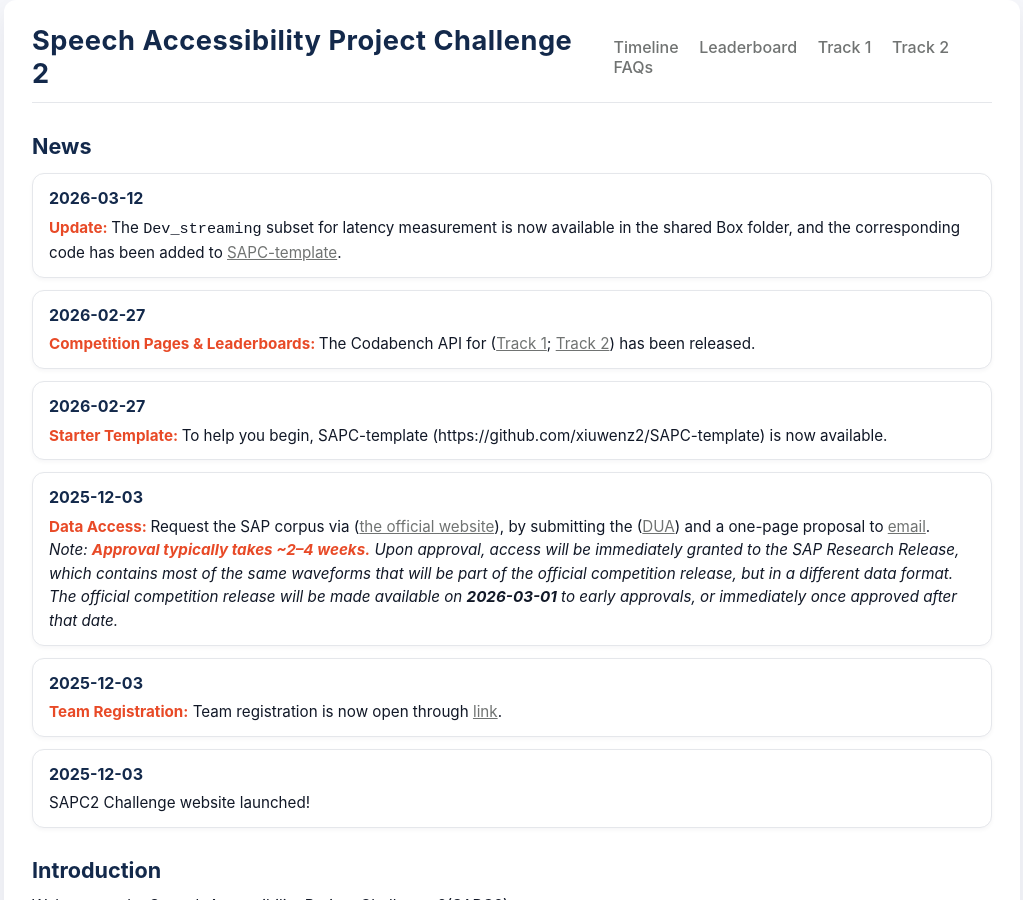
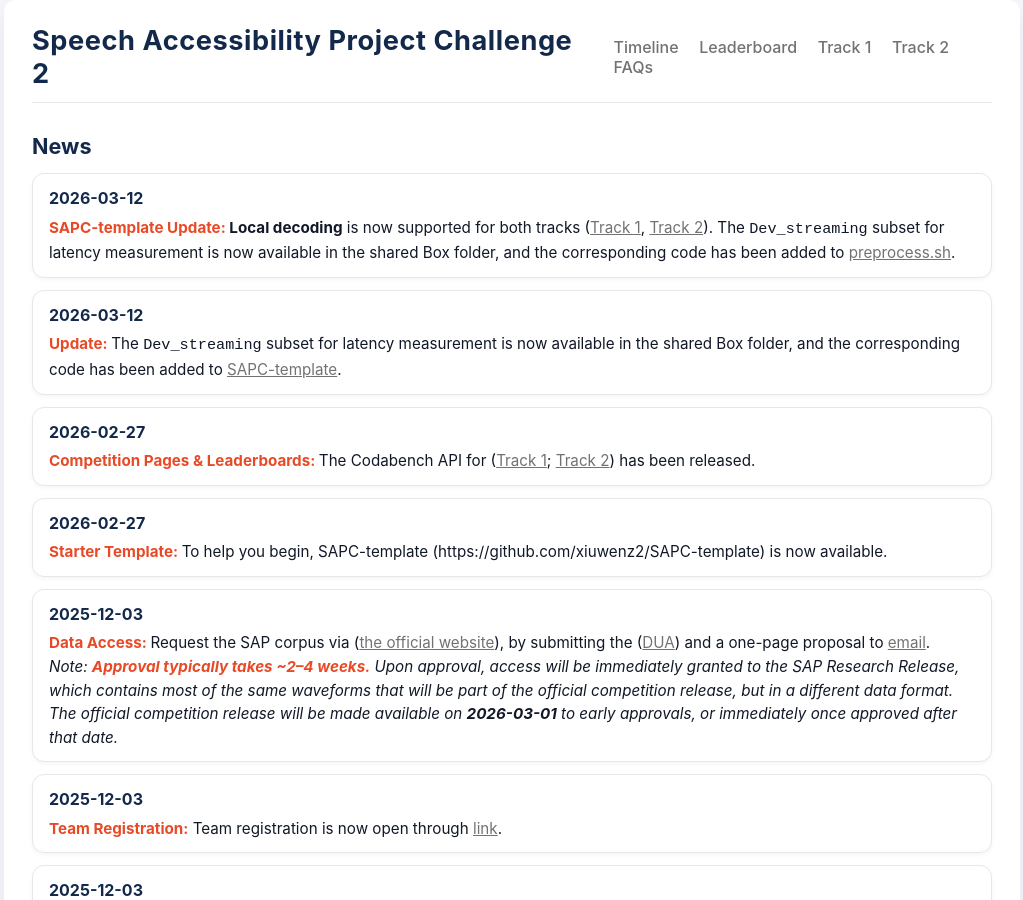
Before and after one commit to xiuwenz2/SAPC2-website, a Jekyll site: the page built from index.md, in a window 1280 px wide and 900 px high. Shown: the whole window, without its empty margins (128-1151 px from the left). Built offline with Jekyll 4.4.1, drawn with Linux system fonts in a browser that asks for light colours.

Commit message:
Update index.md with news on SAPC-template
Added news item about local decoding support and latency measurement.

```diff
--- a/index.md
+++ b/index.md
@@ -11,6 +11,18 @@ hero_meta: >
 ## News
 
 <div class="news-list">
+
+<div class="news-item">
+  <div class="news-date">2026-03-12</div>
+  <div class="news-text">
+    <strong><span style="color: #E84A27;">SAPC-template Update: </span></strong>
+    <strong>Local decoding</strong> is now supported for both tracks
+    (<a href="https://github.com/xiuwenz2/SAPC-template/tree/main/track1_starting_kit#local-dev-test-with-dev-set">Track 1</a>,
+    <a href="https://github.com/xiuwenz2/SAPC-template/tree/main/track2_starting_kit#local-dev-test-with-dev-set">Track 2</a>).
+    The <code>Dev_streaming</code> subset for latency measurement is now available in the shared Box folder, and the corresponding code has been added to
+    <a href="https://github.com/xiuwenz2/SAPC-template/blob/aac08c079ed610e3f83bc2d8d72dc42c94d81d33/preprocess.sh#L94">preprocess.sh</a>.
+  </div>
+</div>
 
 <div class="news-item">
   <div class="news-date">2026-03-12</div>
```
